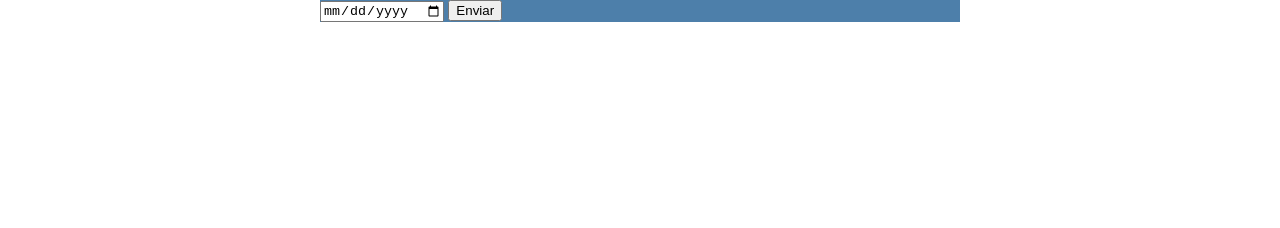
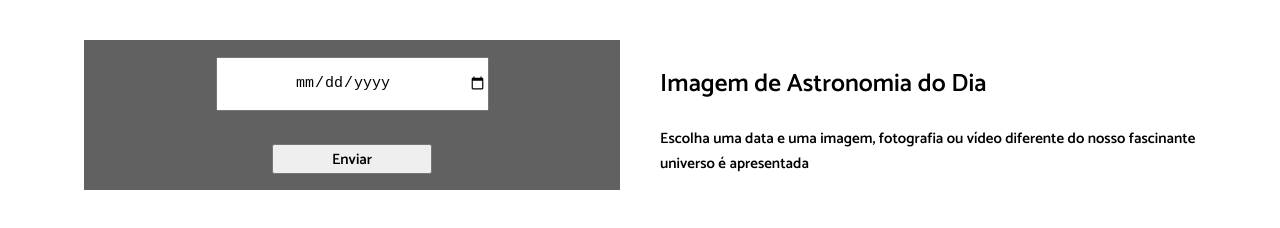
Before and after one commit to Sabrinalvs/Astronomy-Picture-of-the-Day, a plain HTML site: page index.html in a window 1280 px wide. Drawn offline with nearby package versions, Linux system fonts and the light colour scheme; a web font is replaced by a local one.

Commit message:
modificações na layout do site

```diff
--- a/index.html
+++ b/index.html
@@ -6,19 +6,28 @@
     <meta name="viewport" content="width=device-width, initial-scale=1.0">
     <title>Foto do dia</title>
     <link rel="stylesheet" href="./style.css">
+    <link href="https://fonts.googleapis.com/css2?family=ABeeZee&family=Average&family=Cabin:wght@400;500;600;700&family=Catamaran:wght@400;500;600&family=Philosopher:wght@400;700&display=swap" rel="stylesheet">
 </head>
 <body>
     <main>
+        <section class="inicio">
             <form action="">
                 <input type="date" id="data" min="1995-06-01">
                 <input type="submit" value="Enviar" id="botao">
             </form>
-        <div id="resultado">
+            <div class="descricao">
+                <h1>Imagem de Astronomia do Dia</h1>
+                <h2>Escolha uma data e uma imagem, fotografia ou vídeo diferente do nosso fascinante universo é apresentada</h2>
+            </div>
+        </section>
+        <section id="resultado">
+            <div class="textos">
                 <h1 id="titulo"></h1>
                 <h2 id="descricao"></h2>
+            </div>
             <img id ="imagem" src="" type="image" alt="imagem">
             <iframe id="video" src=""></iframe>
-        </div>
+        </section>
     </main>
     <script src="https://code.jquery.com/jquery-3.6.0.js"
     integrity="sha256-H+K7U5CnXl1h5ywQfKtSj8PCmoN9aaq30gDh27Xc0jk="
--- a/style.css
+++ b/style.css
@@ -2,8 +2,8 @@ body {
     margin: 0;
     padding: 0;
     box-sizing: border-box;
-   width: 100%;
-   height: 100%;
+    width: 100%;
+    height: 100%;
 }
 main {
     display: flex;
@@ -11,11 +11,65 @@ main {
     justify-content: center;
     align-items: center;
 }
-
+.inicio {
+    display: flex;
+     flex-direction: row;
+     align-items: center;
+     justify-content: center;
+     width: 90%;
+     font-family: 'Catamaran', sans-serif;
+     margin: 20px;
+}
 form {
+    font-family: 'Catamaran', sans-serif;
+    display: flex;
+    flex-direction: column;
+    justify-content: space-around;
+    align-items: center;
     width: 50%;
-    background-color: rgba(8, 77, 137, 0.717);
+    background-color: rgba(35, 36, 36, 0.717);
+    height: 150px;
+    margin: 20px;
 }
- div {
+.descricao {
+    width: 50%;
+    padding: 20px;
+}
+#data {
+    width: 50%;
+    height: 50px;
+    text-align: center;
+    font-size: 15px;
+}
+#botao {
+    font-family: 'Catamaran', sans-serif;
+    font-weight: 600;
+    width: 30%;
+    height: 30px;
+    font-size: 15px;
+}
+ #resultado {
+     display: flex;
+     flex-direction: row;
+     align-items: center;
+     justify-content: center;
+     width: 90%;
+     font-family: 'Catamaran', sans-serif;
+     margin: 20px;
+ }
+ .textos{
      width: 50%;
+     padding: 20px;
  }
+ h1{
+    font-family: 'Catamaran', sans-serif;
+    font-size: 25px;
+ }
+ h2 {
+    font-family: 'Catamaran', sans-serif;
+    font-size: 15px;
+ }
+ img {
+    border: 2px solid #353131;
+    width: 50%;
+ }
```
Lines whose indentation alone changed are shown as unchanged.
